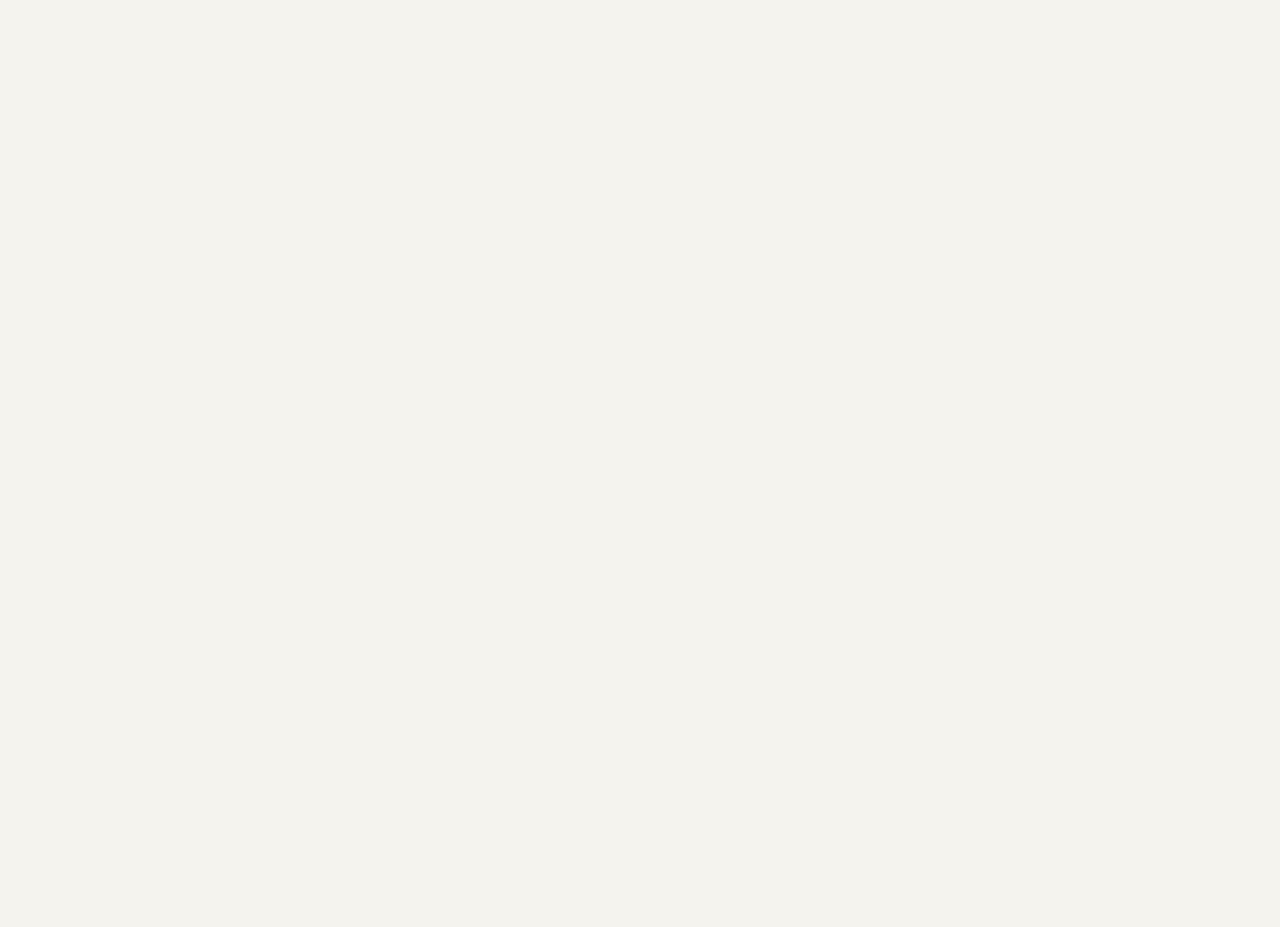
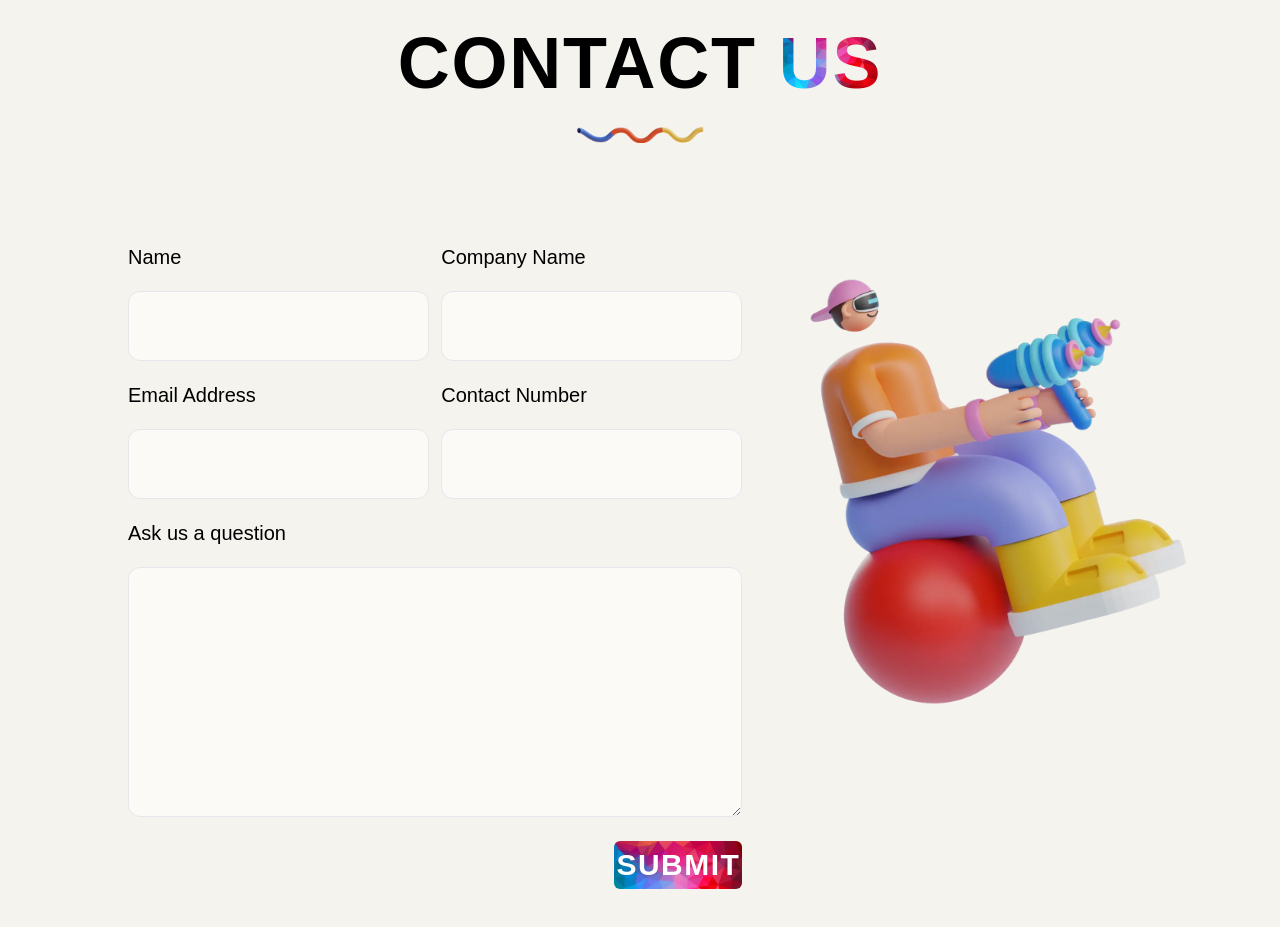
Before and after one commit to alparslankorkmaz/edventure, a Next.js app: page / in a window 1280 px wide. Shown: the part 4580-5507 px from the top of the page. Before the commit the page ends 4607 px from the top, so only its background shows below. Built offline with nearby package versions, Linux system fonts and the light colour scheme; a web font is replaced by a local one.

Commit message:
contact us added

```diff
--- a/package.json
+++ b/package.json
@@ -9,6 +9,7 @@
     "lint": "next lint"
   },
   "dependencies": {
+    "@formspree/react": "^2.4.1",
     "autoprefixer": "10.4.14",
     "next": "13.4.2",
     "postcss": "8.4.23",
--- a/src/app/page.js
+++ b/src/app/page.js
@@ -3,6 +3,7 @@ import Hero from "@/components/Hero";
 import Content from "@/components/Content";
 import HowWeWork from "@/components/HowWeWork";
 import CallToAction from "@/components/CallToAction";
+import ContactUs from "@/components/ContactUs";
 
 export default function Home() {
   return (
@@ -12,6 +13,7 @@ export default function Home() {
       <Content />
       <HowWeWork />
       <CallToAction />
+      <ContactUs />
     </main>
   );
 }
--- /dev/null
+++ b/src/components/ContactUs.js
@@ -0,0 +1,172 @@
+"use client";
+// import { createContext } from "react";
+import React from "react";
+import { useForm, ValidationError } from "@formspree/react";
+
+function ContactUs() {
+  const [state, handleSubmit] = useForm("xlekaeal");
+  if (state.succeeded) {
+    return (
+      <>
+        <div>
+          <h3 className="uppercase text-7xl font-bold text-center mt-11 tracking-wide">
+            contact{" "}
+            <span className="bg-hero-pattern bg-cover bg-clip-text text-transparent inline-block">
+              {" "}
+              us{" "}
+            </span>
+          </h3>
+          <div className="doodle flex justify-center">
+            <img src="/images/doodle.png" alt="doodle" className="w-32 mt-7" />
+          </div>
+        </div>
+
+        <div className="grid grid-cols-2">
+          <p className="text-5xl tracking-wide text-center font-bold uppercase bg-play-green p-5 rounded-xl text-white my-20 leading-loose">
+            message sent succesfully! ✅
+          </p>
+          <div className="">
+            <img
+              src="/images/lasergun3d.webp"
+              alt="3D character with laser guns"
+              className="w-2/5 absolute right-11"
+            />
+          </div>
+        </div>
+      </>
+    );
+  }
+  return (
+    <>
+      <div>
+        <h3 className="uppercase text-7xl font-bold text-center mt-11 tracking-wide">
+          contact{" "}
+          <span className="bg-hero-pattern bg-cover bg-clip-text text-transparent inline-block">
+            {" "}
+            us{" "}
+          </span>
+        </h3>
+        <div className="doodle flex justify-center">
+          <img src="/images/doodle.png" alt="doodle" className="w-32 mt-7" />
+        </div>
+      </div>
+
+      <div className="form-container grid grid-cols-5 my-20">
+        <div className="col-span-3">
+          <form onSubmit={handleSubmit} className="flex flex-col">
+            <div className="grid grid-cols-12 gap-3">
+              <div className="col-span-6">
+                <label htmlFor="name" className="text-xl">
+                  <p className="py-5">Name</p>
+                </label>
+                <input
+                  type="text"
+                  name="name"
+                  id="name"
+                  className="p-4 tracking-widest rounded-xl bg-input-field border w-full text-3xl"
+                  required
+                />
+                <ValidationError
+                  prefix="Name"
+                  field="name"
+                  errors={state.errors}
+                />
+              </div>
+              <div className="col-span-6">
+                <label htmlFor="company" className="text-xl">
+                  <p className="py-5">Company Name</p>
+                </label>
+                <input
+                  type="text"
+                  name="company"
+                  id="company"
+                  className="p-4 tracking-widest rounded-xl bg-input-field border w-full text-3xl"
+                  required
+                />
+                <ValidationError
+                  prefix="Name"
+                  field="name"
+                  errors={state.errors}
+                />
+              </div>
+            </div>
+            <div className="grid grid-cols-12 gap-3">
+              <div className="col-span-6">
+                <label htmlFor="email" className="text-xl">
+                  <p className="py-5">Email Address</p>
+                </label>
+                <input
+                  type="text"
+                  name="email"
+                  id="email"
+                  className="p-4 tracking-widest rounded-xl bg-input-field border w-full text-3xl"
+                  required
+                />
+                <ValidationError
+                  prefix="Email"
+                  field="email"
+                  errors={state.errors}
+                />
+              </div>
+              <div className="col-span-6">
+                <label htmlFor="phone" className="text-xl">
+                  <p className="py-5">Contact Number</p>
+                </label>
+                <input
+                  type="tel"
+                  name="phone"
+                  id="phone"
+                  className="p-4 tracking-widest rounded-xl bg-input-field border w-full text-3xl"
+                  required
+                />
+                <ValidationError
+                  prefix="Phone"
+                  field="phone"
+                  errors={state.errors}
+                />
+              </div>
+            </div>
+            <label htmlFor="message" className="text-xl">
+              <p className="py-5">Ask us a question</p>
+            </label>
+            <textarea
+              id="message"
+              name="message"
+              className="p-4 tracking-widest rounded-xl bg-input-field border w-full text-3xl"
+              rows={6}
+              required
+            />
+            <ValidationError
+              prefix="Message"
+              field="message"
+              errors={state.errors}
+            />
+            <div className="flex justify-end">
+              <button
+                type="submit"
+                disabled={state.submitting}
+                className="p-6 my-6 max-h-3 text-3xl w-32 tracking-wider rounded-md bg-hero-pattern bg-cover uppercase text-white font-semibold flex flex-col items-center justify-center"
+              >
+                Submit
+              </button>
+            </div>
+          </form>
+        </div>
+        <div className="">
+          <img
+            src="/images/lasergun3d.webp"
+            alt="3D character with laser guns"
+            className="w-2/5 absolute right-11"
+          />
+        </div>
+      </div>
+    </>
+  );
+}
+function App() {
+  return <ContactUs />;
+}
+export default App;
+
+/*
+ */
--- a/src/pages/_document.js
+++ b/src/pages/_document.js
@@ -0,0 +1,13 @@
+import { Html, Head, Main, NextScript } from "next/document";
+
+export default function Document() {
+  return (
+    <Html lang="en">
+      <Head></Head>
+      <body>
+        <Main />
+        <NextScript />
+      </body>
+    </Html>
+  );
+}
--- a/tailwind.config.js
+++ b/tailwind.config.js
@@ -15,6 +15,7 @@ module.exports = {
         "game-blue": "#403EC1",
         "play-green": "#7EC3A9",
         "track-pink": "#EB4983",
+        "input-field": "#FBFAF6",
       },
     },
   },
```
Also changed, not shown: public/images/lasergun3d.webp (added), 1 other file (tests, documents, lock files or other folders).
